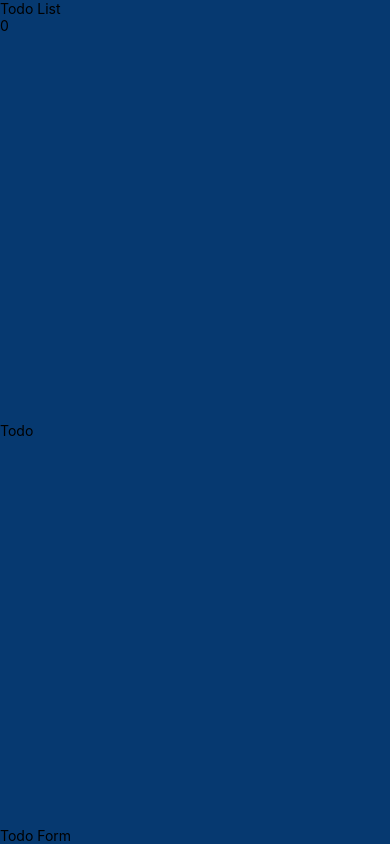
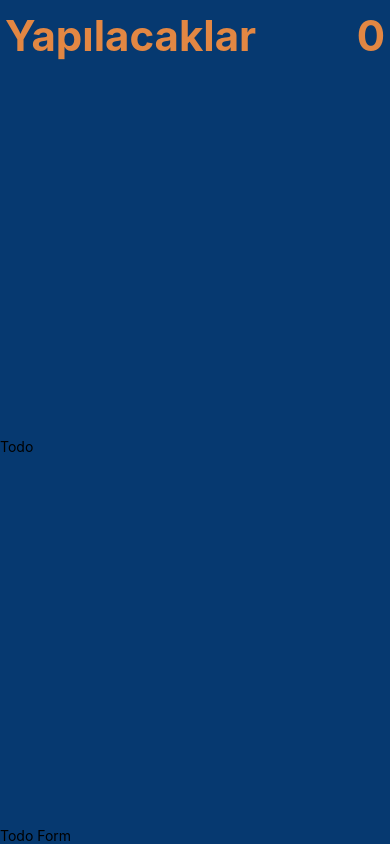
Before and after one commit to yakupkalayci/todoList-reactNative, a React Native app: screen / in a window 390 px wide. Built offline with nearby package versions, Linux system fonts and the light colour scheme.

Commit message:
designed todoHeader compoenent

```diff
--- a/src/App.tsx
+++ b/src/App.tsx
@@ -5,17 +5,25 @@
  * @format
  */
 
-import React from 'react';
+import React, {useState} from 'react';
 import {SafeAreaView, StyleSheet} from 'react-native';
 
 import TodoHeader from './components/TodoHeader';
 import Todo from './components/TodoBody/Todo';
 import TodoForm from './components/TodoFooter/TodoForm';
 
+interface ITodo {
+  id: number;
+  title: string;
+  done: boolean;
+}
+
 function App(): JSX.Element {
+  const [todos, setTodos] = useState<ITodo[]>([]);
+
   return (
     <SafeAreaView style={styles.container}>
-      <TodoHeader title="Todo List" counter={0} />
+      <TodoHeader title="Yapılacaklar" counter={todos.length} />
       <Todo />
       <TodoForm />
     </SafeAreaView>
@@ -27,7 +35,8 @@ const styles = StyleSheet.create({
     flex: 1,
     justifyContent: 'space-between',
     backgroundColor: '#063970',
-  }
+    padding: 10,
+  },
 });
 
 export default App;
--- /dev/null
+++ b/src/components/TodoHeader/TodoHeader.styles.ts
@@ -0,0 +1,15 @@
+import {StyleSheet} from 'react-native';
+
+export const styles = StyleSheet.create({
+  container: {
+    flexDirection: 'row',
+    justifyContent: 'space-between',
+    padding: 5,
+    marginTop: 5,
+  },
+  text: {
+    color: '#e28743',
+    fontSize: 42,
+    fontWeight: 'bold',
+  }
+});
--- a/src/components/TodoHeader/index.tsx
+++ b/src/components/TodoHeader/index.tsx
@@ -1,6 +1,8 @@
 /* eslint-disable prettier/prettier */
 import React from 'react';
 import {View, Text} from 'react-native';
+
+import {styles} from "./TodoHeader.styles";
 
 interface HeaderProps {
     title: string;
@@ -11,9 +13,9 @@ function TodoHeader(props: HeaderProps): JSX.Element {
   const { title, counter } = props;
 
     return (
-    <View>
-        <Text>{title}</Text>
-        <Text>{counter}</Text>
+    <View style={styles.container}>
+        <Text style={styles.text}>{title}</Text>
+        <Text style={styles.text}>{counter}</Text>
     </View>
   );
 }
```
